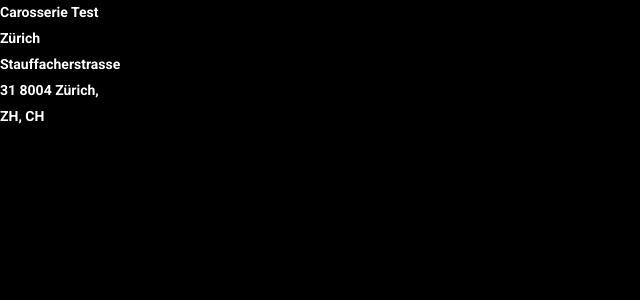
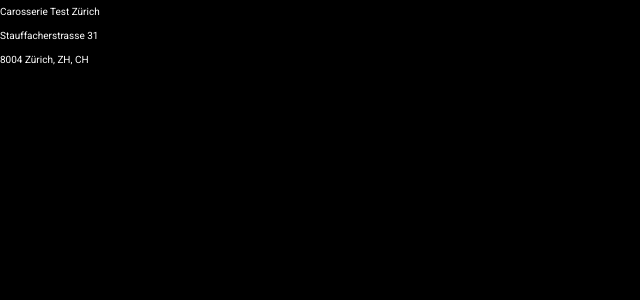
Before and after one commit to ericbloodyax12/cardManager, a React (Vite) app: page / in a window 1280 px wide. Shown: the top 300 px of the page, without its empty margins (0-640 px from the left). Built offline with nearby package versions, Linux system fonts and the light colour scheme.

Commit message:
-добавить условный тип для компоненты типография

```diff
--- a/src/App.tsx
+++ b/src/App.tsx
@@ -2,7 +2,7 @@ import { Typography } from '@/components/ui/typography'
 export function App() {
   return (
     <div style={{ width: '100px' }}>
-      <Typography as={'a'} variant={'subtitle2'}>
+      <Typography as={'a'}>
         Carosserie Test Zürich Stauffacherstrasse 31 8004 Zürich, ZH, CH
       </Typography>
       <br />
--- a/src/components/ui/typography/typography.tsx
+++ b/src/components/ui/typography/typography.tsx
@@ -7,7 +7,10 @@ export type TypographyProps<T extends ElementType> = {
    * nothing */
   as?: T
   fullWidth?: boolean
-  variant?:
+  variant?: T extends 'a'
+    ? 'link1' | 'link2'
+    : T extends 'p'
+    ?
         | 'body1'
         | 'body2'
         | 'caption'
@@ -15,15 +18,14 @@ export type TypographyProps<T extends ElementType> = {
         | 'h2'
         | 'h3'
         | 'large'
-    | 'link1'
-    | 'link2'
         | 'overline'
         | 'subtitle1'
         | 'subtitle2'
+    : never
 } & ComponentPropsWithoutRef<T> //это пропсы, которые принимает стандартный html-тег 'X', мы их расширяем своими пропсами (сейчас это уже дженерик)
 /**
  * js doc - Typography component description */
-export const Typography = <T extends ElementType = 'button'>(props: TypographyProps<T>) => {
+export const Typography = <T extends ElementType = 'a' | 'p'>(props: TypographyProps<T>) => {
   const {
     as: Component = 'p' /* инициализация с переименованием */,
     className,
```
Lines whose indentation alone changed are shown as unchanged.
